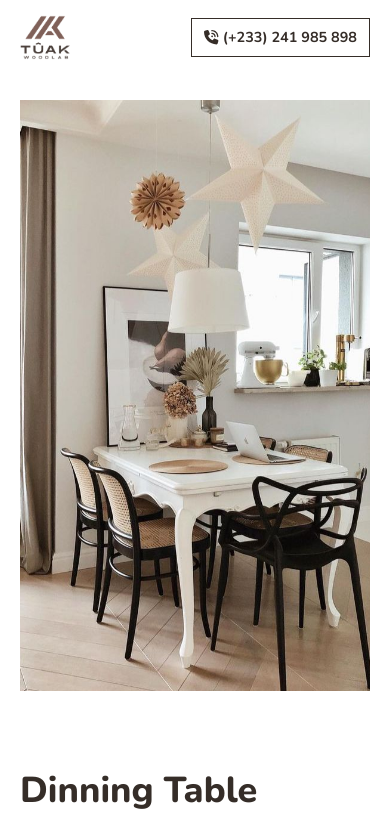
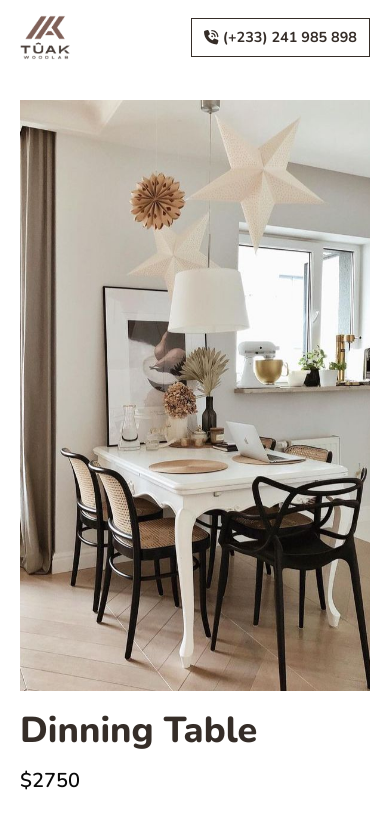
Before and after one commit to cobbygraves/wood-craft, a Next.js app: page /product/1 in a window 390 px wide. Shown: the top 817 px of the page. Built offline with nearby package versions, Linux system fonts and the light colour scheme.

Commit message:
fix: detail page product name top margin

```diff
--- a/src/app/product/[id]/page.tsx
+++ b/src/app/product/[id]/page.tsx
@@ -29,7 +29,7 @@ export default function ProductDetails() {
   }, [id])
   return (
     <div className='mt-[100px] sm:mt-[150px] text-2xl px-5 mb-5'>
-      <div className='grid grid-cols-1 sm:grid-cols-2 gap-20 sm:gap-5'>
+      <div className='grid grid-cols-1 sm:grid-cols-2 gap-x-20 sm:gap-x-5'>
         <div className=' justify-items-center'>
           <div className='relative w-full sm:w-[80%] h-[70vh] sm:h-[50vh] xl:h-[70vh]'>
             <Image
@@ -45,7 +45,7 @@ export default function ProductDetails() {
 
         <div className='flex items-center'>
           <div className=' space-y-4.5'>
-            <p className='text-4xl sm:text-7xl mb-4 font-extrabold text-[var(--primary-color)]'>
+            <p className='text-4xl sm:text-7xl mb-4 font-extrabold text-[var(--primary-color)] mt-5 sm:mt-0'>
               {product?.name}
             </p>
             <p className='text-xl font-semibold'>${product?.price}</p>
```
